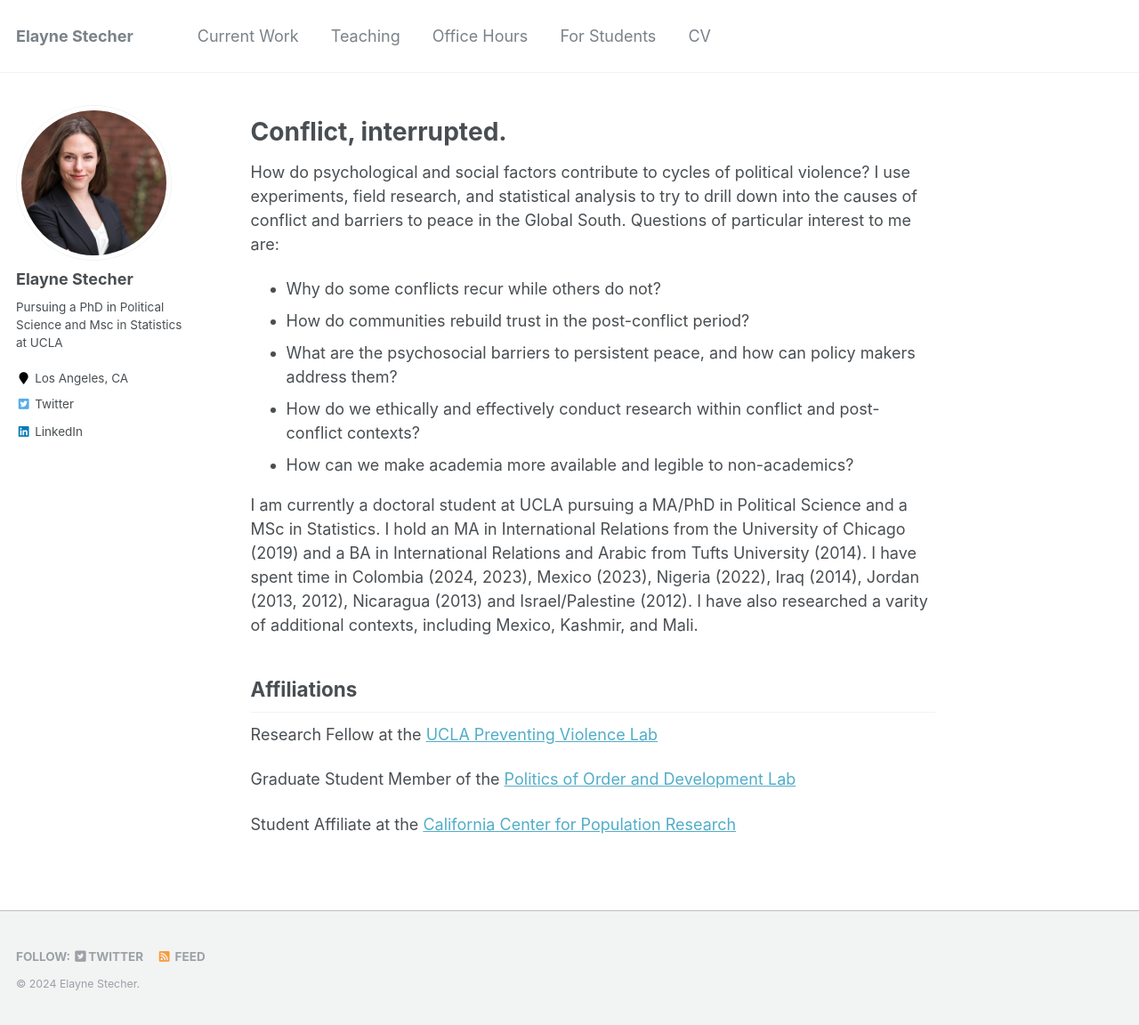
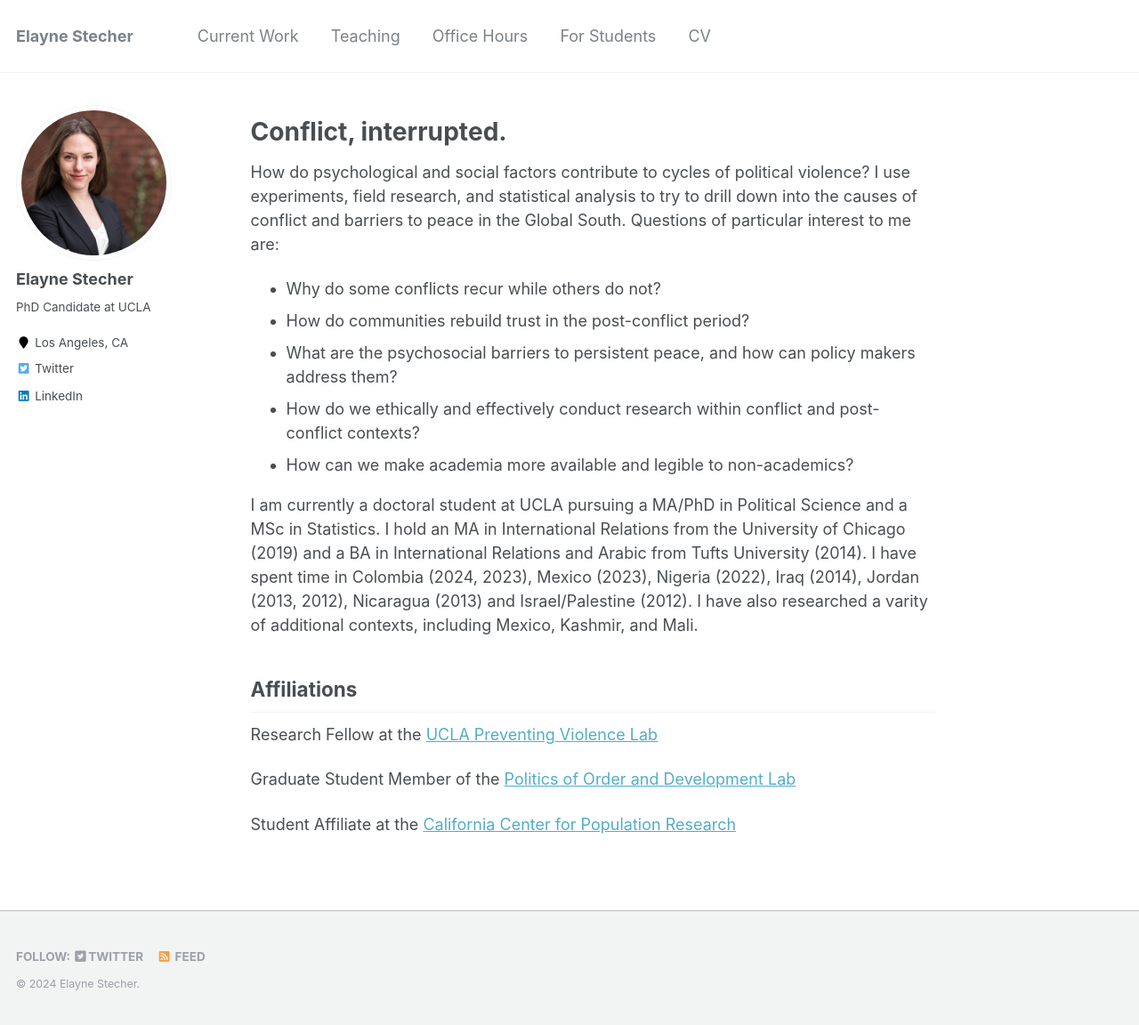
Before and after one commit to estech01/estech01.github.io, a Jekyll site: the page built from _pages/about.md, in a window 1280 px wide and 1152 px high. Shown: the whole window at 89% size. Built offline with Jekyll 4.4.1, drawn with Linux system fonts in a browser that asks for light colours.

Commit message:
Update _config.yml

```diff
--- a/_config.yml
+++ b/_config.yml
@@ -82,7 +82,7 @@ analytics:
 author:
   name             : "Elayne Stecher"
   avatar           : "profile.png"
-  bio              : "Pursuing a PhD in Political Science and Msc in Statistics at UCLA"
+  bio              : "PhD Candidate at UCLA"
   location         : "Los Angeles, CA"
   employer         :
   pubmed           : #"https://www.ncbi.nlm.nih.gov/pubmed/?term=john+snow"
```
